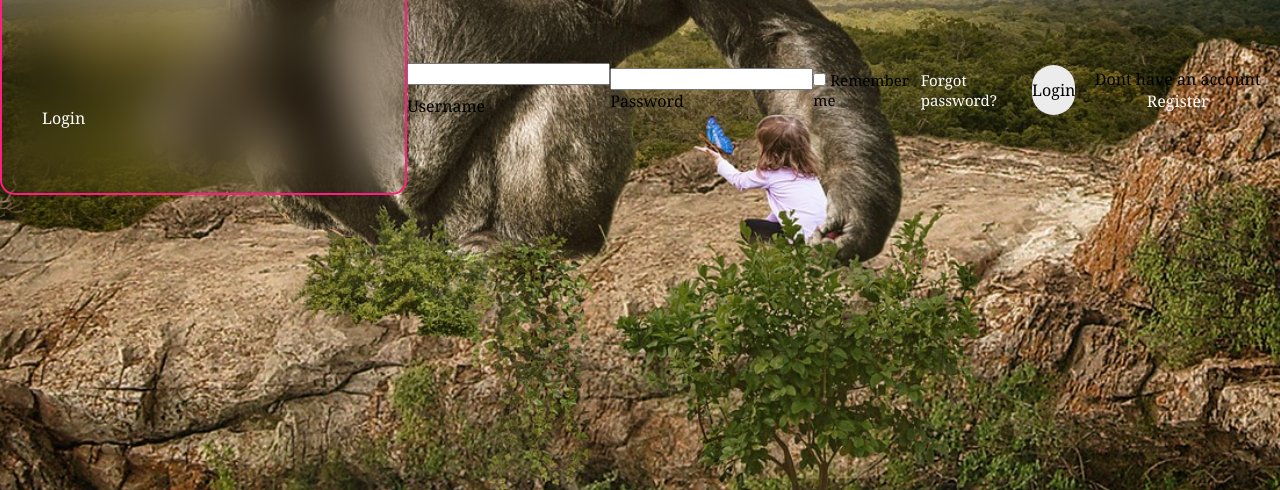
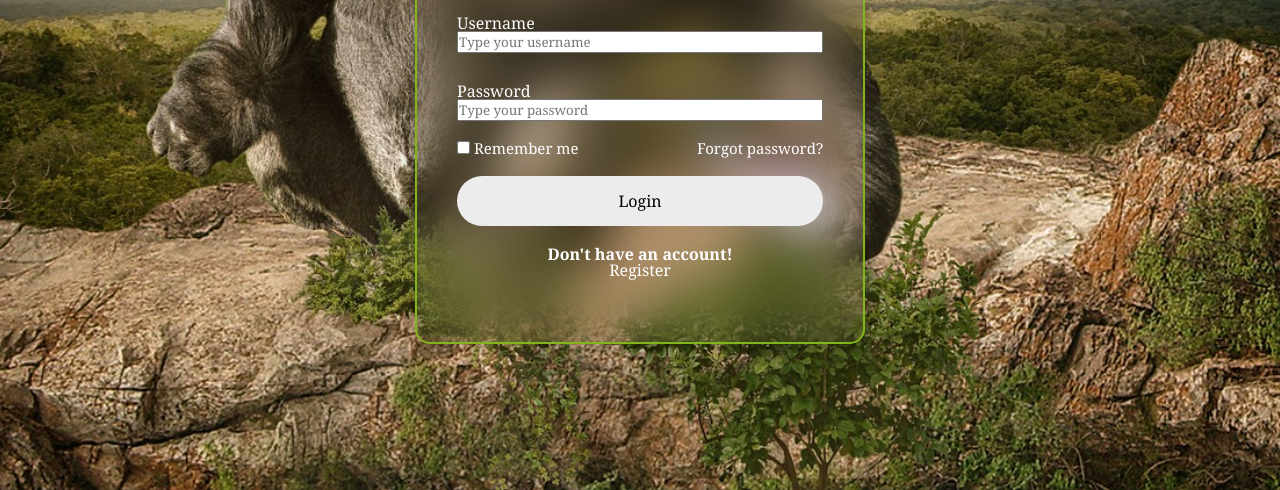
Before and after one commit to Aliweb23/loginform, a plain HTML site: page index.html in a window 1280 px wide. Shown: the part 310-800 px from the top of the page. Drawn offline with Linux system fonts and the light colour scheme.

Commit message:
smallfix

```diff
--- a/index.html
+++ b/index.html
@@ -11,18 +11,16 @@
     <div class="wrapper">
         <div class="login_box">
             <span>Login</span>
-        </div>
-
             <div class="input_box">
-            <input type="text" id="user" class="input-field" required>
                 <label for="user" class="label">Username</label>
+                <input type="text" id="user" class="input-field" required placeholder="Type your username">
                 <i class="bx bx-user icon"></i>
             </div>
 
             <div class="input_box">
-            <input type="password" id="pass" class="input-field" required>
-            <label for="user" class="label">Password</label>
-            <i class="bx bx-user icon"></i>
+                <label for="pass" class="label">Password</label>
+                <input type="password" id="pass" class="input-field" required placeholder="Type your password">
+                <i class="bx bx-lock icon"></i>
             </div>
 
             <div class="remember-forgot">
@@ -30,7 +28,6 @@
                     <input type="checkbox" id="remember">
                     <label for="remember">Remember me</label>
                 </div>
-
                 <div class="forgot">
                     <a href="#">Forgot password?</a>
                 </div>
@@ -41,7 +38,9 @@
             </div>
 
             <div class="register">
-        <span>Dont have an account <a href="#">Register</a></span>
+                <strong>Don't have an account!</strong><br>
+                <a href="#">Register</a>
+            </div>
         </div>
     </div>
 
--- a/styles.css
+++ b/styles.css
@@ -6,25 +6,27 @@
 }
 
 :root{
-    --primary-color: #ff1f80;
+    --primary-color: #82b51c;
     --second-color: #ffffff;
     --black-color: #000000;
+    --border-color: #38dcc9;
 }
 
-body{
+body {
     background-image: url(gorilla-4933467_1280.jpg);
     background-position: center;
     background-size: cover;
     background-repeat: no-repeat;
     background-attachment: fixed;
+    background-color: rgba(0, 0, 0, 0.5);
+    line-height: 1;
 }
-
 a{
     text-decoration: none;
     color: var(--second-color);
 }
 
-a :hover{
+a:hover{
     text-decoration: underline;
 }
 
@@ -34,10 +36,10 @@ a :hover{
     justify-content: center;
     align-items: center;
     min-height: 100vh;
-    background-color: grba(0,0,0,0.2);
+    background-color: grba(0, 0, 0, 0.2);
 }
 
-.login_box{
+.login_box {
     position: relative;
     width: 450px;
     backdrop-filter: blur(25px);
@@ -45,7 +47,17 @@ a :hover{
     border-radius: 15px;
     padding: 7.5em 2.5em 4em 2.5em;
     color: var(--second-color);
-    box-shadow: 0px 0px 10px 2px (0, 0, 0, 0.2);
+    box-shadow: 0px 0px 10px 2px rgba(0, 0, 0, 0.2);
+}
+.login_box:hover{
+    border: 2px solid var(--border-color);
+}
+div.login_box span{
+      display: block;
+      text-align: center;
+      font-size: 22px;
+      font-weight: bold;
+      padding-bottom: 15px;
 }
 
 .login-header{
@@ -156,6 +168,10 @@ a :hover{
     cursor: pointer;
     transition: 0.3s;
 }
+.input-submit:hover{
+    background-color: #38dcc9;
+    color: var(--second-color);
+}
 
 .register{
     text-align: center;
```
Also changed, not shown: 1 other file. Lines whose indentation alone changed are shown as unchanged.
